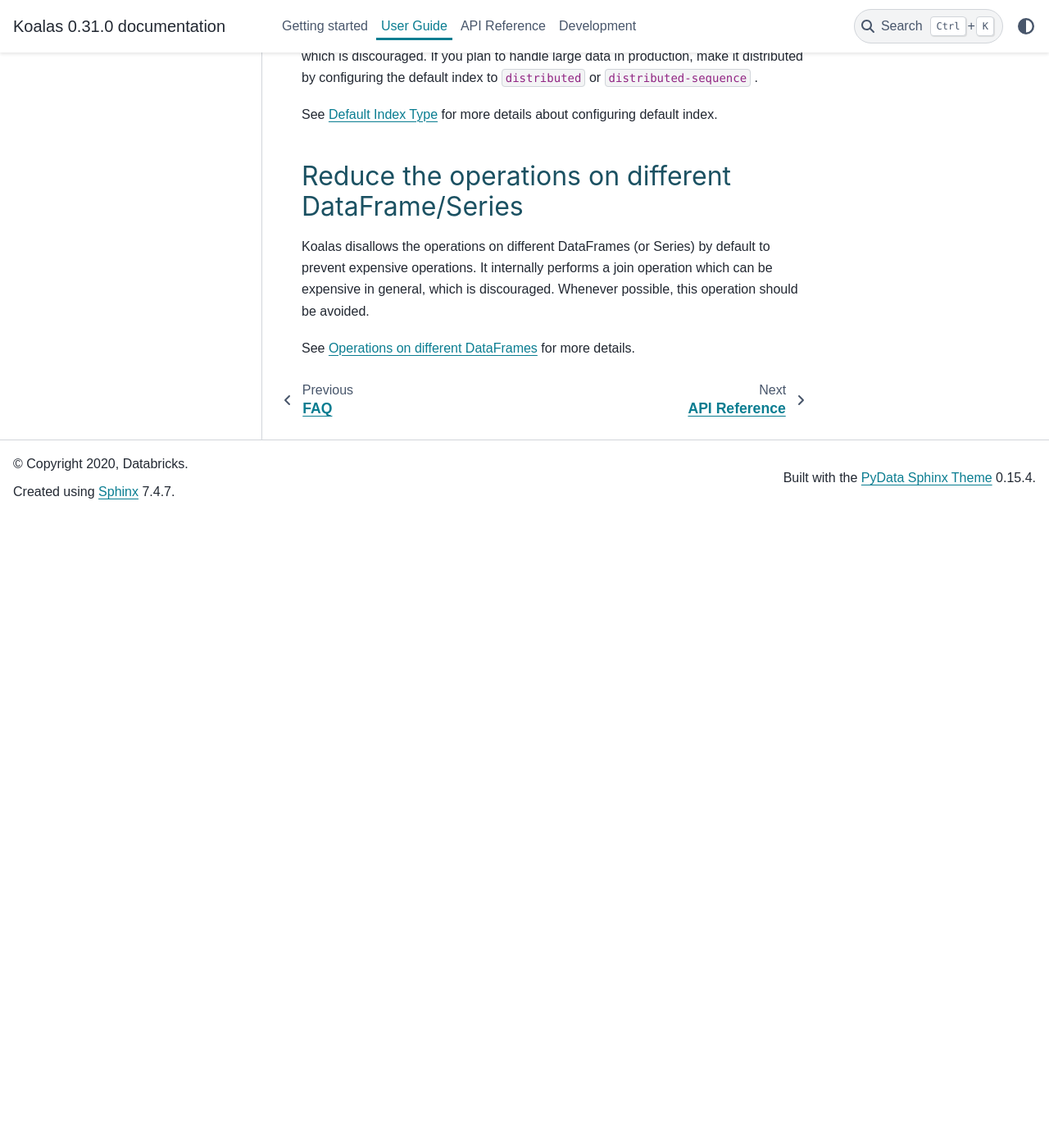
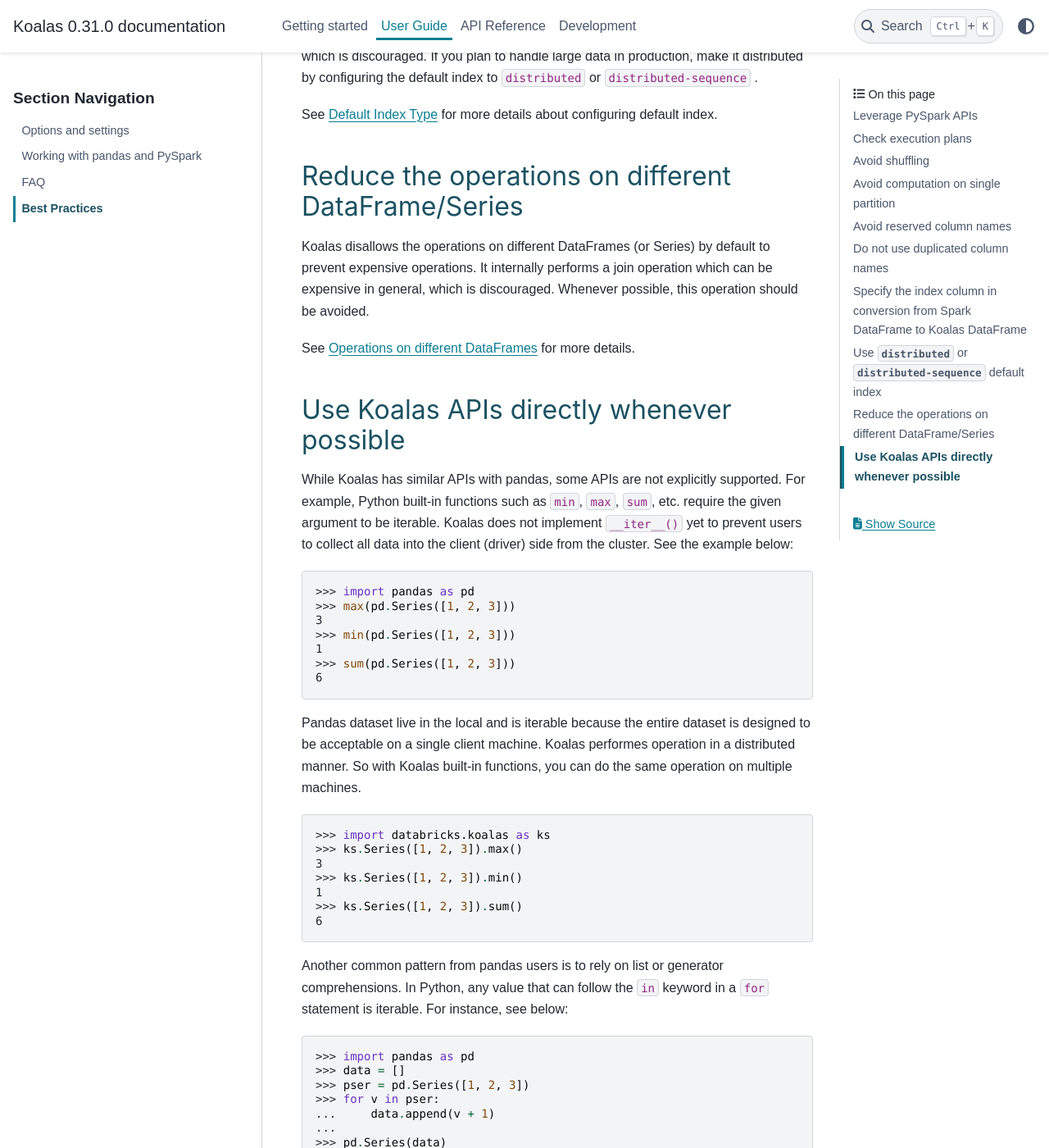
Before and after one commit to databricks/koalas, a Sphinx documentation site: the page built from docs/source/user_guide/best_practices.rst, in a window 1280 px wide and 1400 px high, scrolled down 3639 px. Shown: the whole window at 82% size. Built offline with Sphinx 7.4.7 and the PyData theme 0.15.4, drawn with Linux system fonts in a browser that asks for light colours; pages that are not in the unit, such as notebooks, are missing from menus; the version number is read from the project's files by our own code; before the commit the page ends 4269 px from its top, so only the background shows below that; some of the changed text lies outside the part shown.

Commit message:
Add documentation about non-Koalas APIs

```diff
--- a/docs/source/user_guide/best_practices.rst
+++ b/docs/source/user_guide/best_practices.rst
@@ -169,3 +169,69 @@
 this operation should be avoided.
 
 See `Operations on different DataFrames <options.rst#operations-on-different-dataframes>`_ for more details.
+
+
+Use Koalas APIs directly whenever possible
+---------------------------------------------------
+
+While Koalas has similar APIs with pandas, some APIs are not explicitly supported.
+For example, Python built-in functions such as ``min``, ``max``, ``sum``, etc.
+require the given argument to be iterable.
+Koalas does not implement ``__iter__()`` yet to prevent users to collect
+all data into the client (driver) side from the cluster.
+See the example below:
+
+.. code-block:: python
+
+   >>> import pandas as pd
+   >>> max(pd.Series([1, 2, 3]))
+   3
+   >>> min(pd.Series([1, 2, 3]))
+   1
+   >>> sum(pd.Series([1, 2, 3]))
+   6
+
+Pandas dataset live in the local and is iterable because the entire dataset is designed
+to be acceptable on a single client machine.
+Koalas performes operation in a distributed manner.
+So with Koalas built-in functions, you can do the same operation on multiple machines.
+
+.. code-block:: python
+
+   >>> import databricks.koalas as ks
+   >>> ks.Series([1, 2, 3]).max()
+   3
+   >>> ks.Series([1, 2, 3]).min()
+   1
+   >>> ks.Series([1, 2, 3]).sum()
+   6
+
+Another common pattern from pandas users is to rely on list or generator comprehensions.
+In Python, any value that can follow the ``in`` keyword in a ``for`` statement is iterable.
+For instance, see below:
+
+.. code-block:: python
+
+   >>> import pandas as pd
+   >>> data = []
+   >>> pser = pd.Series([1, 2, 3])
+   >>> for v in pser:
+   ...     data.append(v + 1)
+   ...
+   >>> pd.Series(data)
+   0    2
+   1    3
+   2    4
+   dtype: int64
+
+In Koalas, you can do it via:
+
+.. code-block:: python
+
+   >>> import databricks.koalas as ks
+   >>> kser = ks.Series([1, 2, 3])
+   >>> kser.apply(lambda x: x + 1)
+   0    2
+   1    3
+   2    4
+   Name: 0, dtype: int64
```
